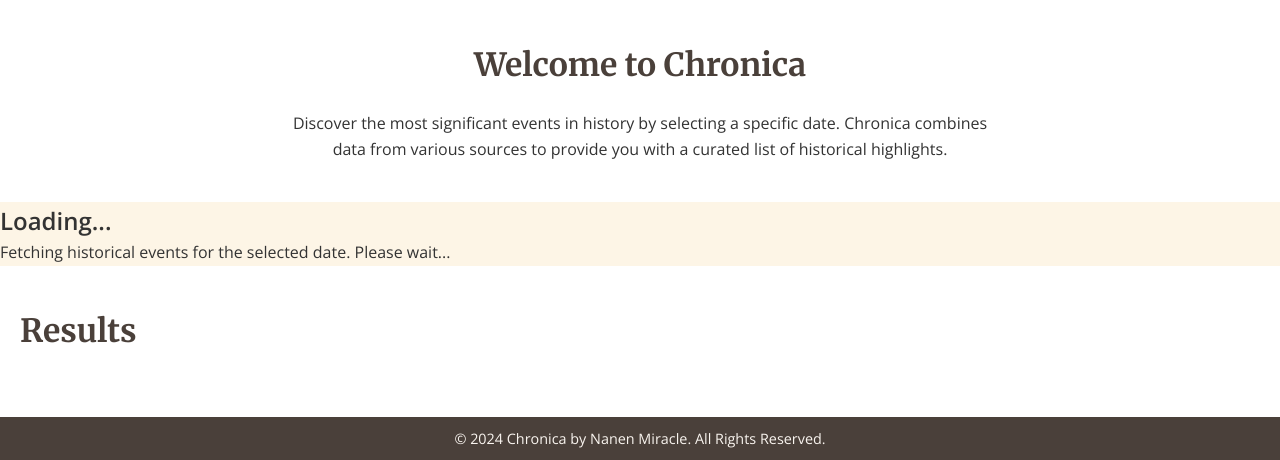
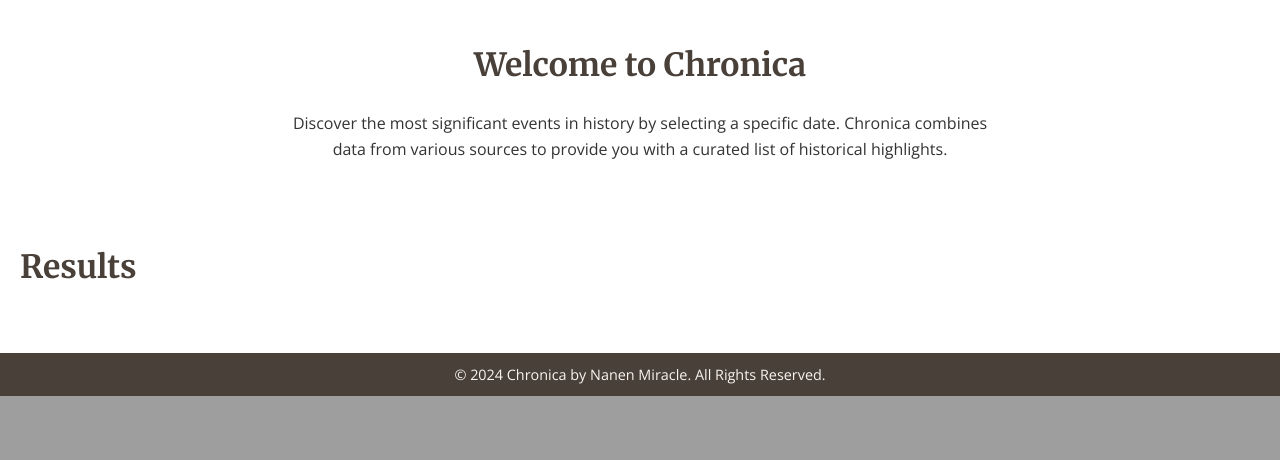
Before and after one commit to Miranics/chronica, a Flask app: page / in a window 1280 px wide. Shown: the part 1105-1565 px from the top of the page. After the commit the page ends 1501 px from the top, so only its background shows below. Run offline with Flask 3, Linux system fonts and the light colour scheme.

Commit message:
Overlay content updated

```diff
--- a/templates/index.html
+++ b/templates/index.html
@@ -18,6 +18,7 @@
     <main>
         <div class="hero">
             <img src="static/images/Fbg.png" alt="Historical Banner">
+            <div class="content-overlay">
                 <section class="about">
                     <h2>Welcome to Chronica</h2>
                     <p>
@@ -36,10 +37,7 @@
                     </form>
                 </div>
             </div>
-
-        <section id="loading">
-            <h2>Loading...</h2>
-            <p>Fetching historical events for the selected date. Please wait...</p>
+        </div>
 
         <section id="results">
             <h2>Results</h2>
```
Lines whose indentation alone changed are shown as unchanged.
